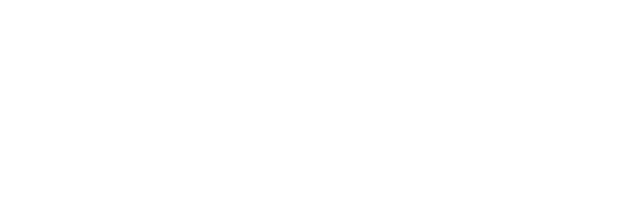
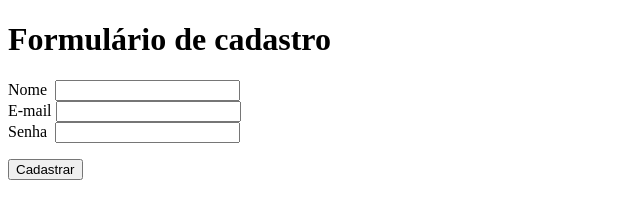
Before and after one commit to rookie-bell/modulo_git, a plain HTML site: page Exercício_HTML/cadastro.html in a window 1280 px wide. Shown: the whole page, without its empty margins (0-640 px from the left). Drawn offline with Linux system fonts and the light colour scheme.

Commit message:
finalizado

```diff
--- a/Exercício_HTML/cadastro.html
+++ b/Exercício_HTML/cadastro.html
@@ -6,6 +6,14 @@
     <title>Cadastro</title>
 </head>
 <body>
-
+    <h1>Formulário de cadastro</h1>
+    <form>
+        <label>Nome</label>  <input id="name" type="name" /> <br />
+        <label>E-mail</label> <input id="email" type="email" /> <br />
+        <label>Senha</label>  <input id="password" type="password" /> <br /> </p>
+            <button type="submit">
+                Cadastrar
+            </button>
+    </form>
 </body>
 </html>
```
